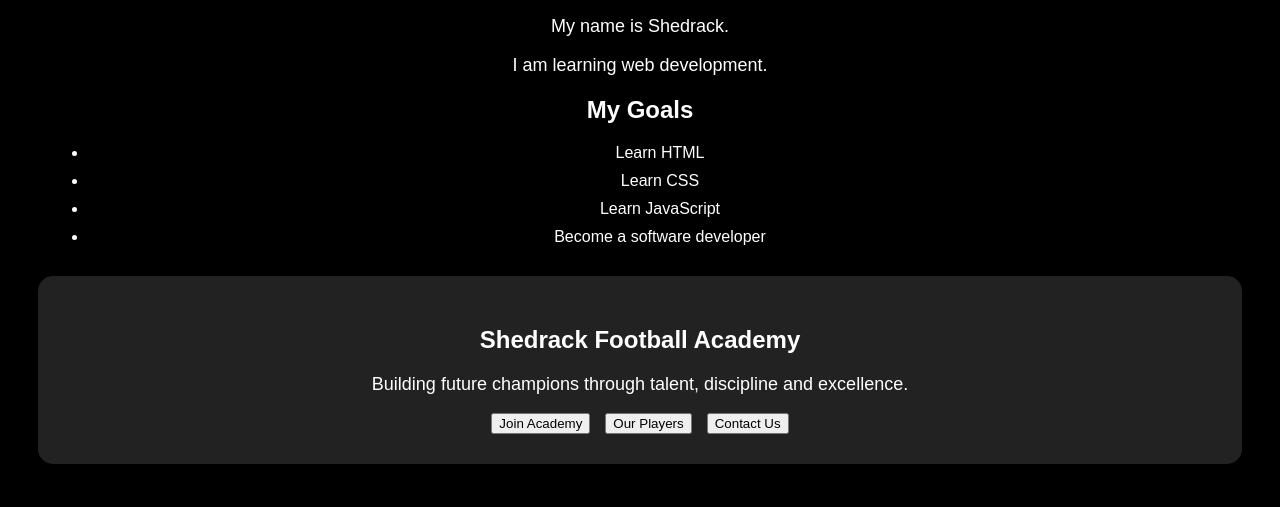
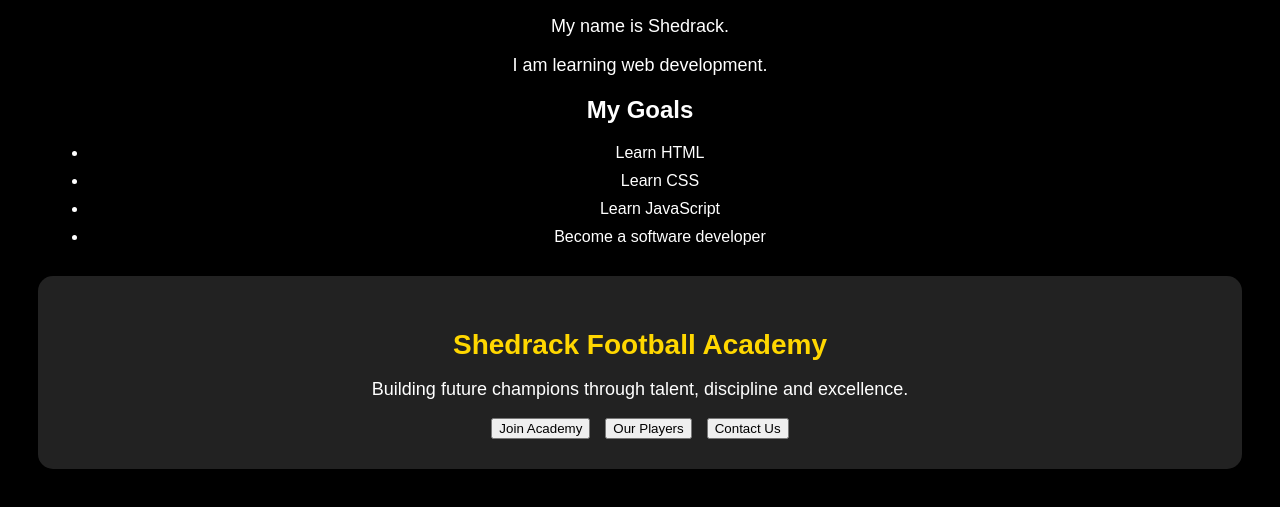
Before and after one commit to shedrack-dev1/My-First-Website, a plain HTML site: page index.html in a window 1280 px wide. Shown: the part 133-640 px from the top of the page. Drawn offline with Linux system fonts and the light colour scheme.

Commit message:
Update style.css

```diff
--- a/style.css
+++ b/style.css
@@ -1,4 +1,8 @@
-
+.academy-section h2 {
+    color: gold;
+    font-size: 28px;
+    margin-bottom: 15px;
+}
 body {
     background-color: black;
     color: white;
```
